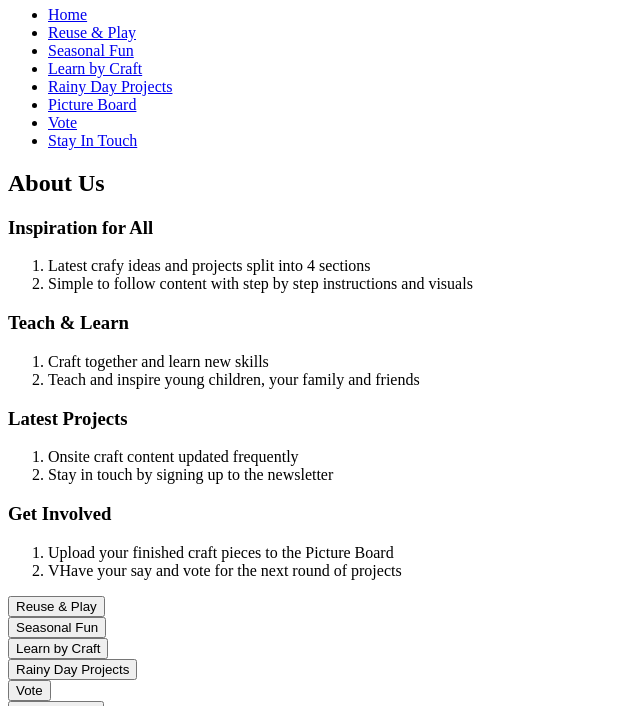
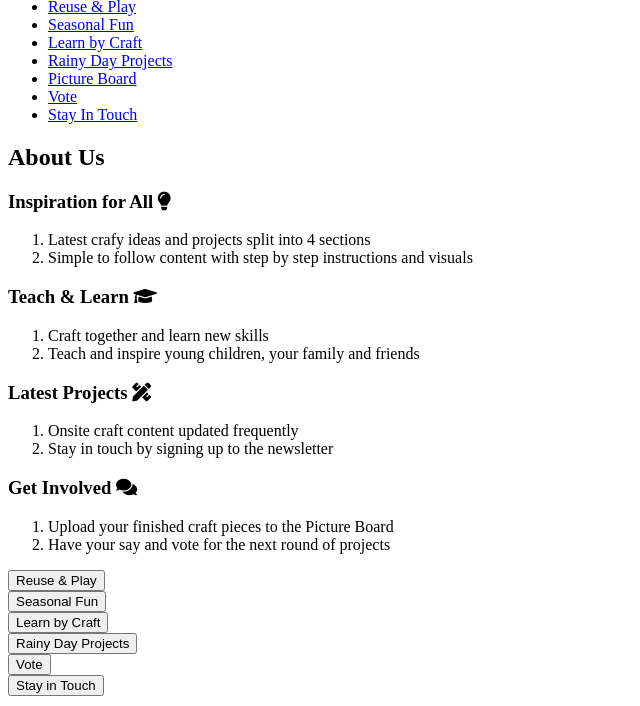
Before and after one commit to Oliver-RC/collection-of-crafts, a plain HTML site: page index.html in a window 1280 px wide. Shown: the part 100-806 px from the top of the page, without its empty margins (0-640 px from the left). Drawn offline with Linux system fonts and the light colour scheme.

Commit message:
add landing page media to assets folder

```diff
--- a/index.html
+++ b/index.html
@@ -12,7 +12,8 @@
     <link rel="icon" type="image/png" sizes="32x32" href="assets/images/favicon_io/favicon-32x32.png">
     <link rel="icon" type="image/png" sizes="16x16" href="assets/images/favicon_io/favicon-16x16.png">
     <link rel="manifest" href="/site.webmanifest">
-    <link rel="stylesheet" href="assets/css/style.css"
+    <link rel="stylesheet" href="assets/css/style.css">
+    <link rel="stylesheet" href="//use.fontawesome.com/releases/v5.15.3/css/all.css">
 
     <title>Collection of Crafts</title>
 </head>
@@ -65,20 +66,22 @@
                 </ol>
             </div>
             <div>
-                <h3>Latest Projects <i class="fas fa-pencil-ruler"></i></i></h3>
+                <h3>Latest Projects <i class="fas fa-pencil-ruler"></i></h3>
                 <ol>
                     <li>Onsite craft content updated frequently</li>
                     <li>Stay in touch by signing up to the newsletter</li>
                 </ol>
             </div>
             <div>
-                <h3>Get Involved <i class="fas fa-comments"></i></i></h3>
+                <h3>Get Involved <i class="fas fa-comments"></i></h3>
                 <ol>
                     <li>Upload your finished craft pieces to the Picture Board</li>
-                    <li>VHave your say and vote for the next round of projects</li>
+                    <li>Have your say and vote for the next round of projects</li>
                 </ol>
             </div>
-            <div class="image-about-us"></div>
+            <div class="container-about-us">
+                <div class="image-about-us"></div>
+            </div>
         </div>
     </section>
 
```
Also changed, not shown: assets/images/site_images/about_us.jpg (added), assets/images/site_images/hero_image.jpg (added), assets/images/site_images/learn_craft.jpg (added), assets/images/site_images/picture_board.jpg (added), assets/images/site_images/rainy_day.jpg (added), assets/images/site_images/reuse_play.jpg (added), assets/images/site_images/seasonal_fun.jpg (added), assets/images/site_images/stay_in_touch.jpg (added), assets/images/site_images/vote.jpg (added), 1 other file.
